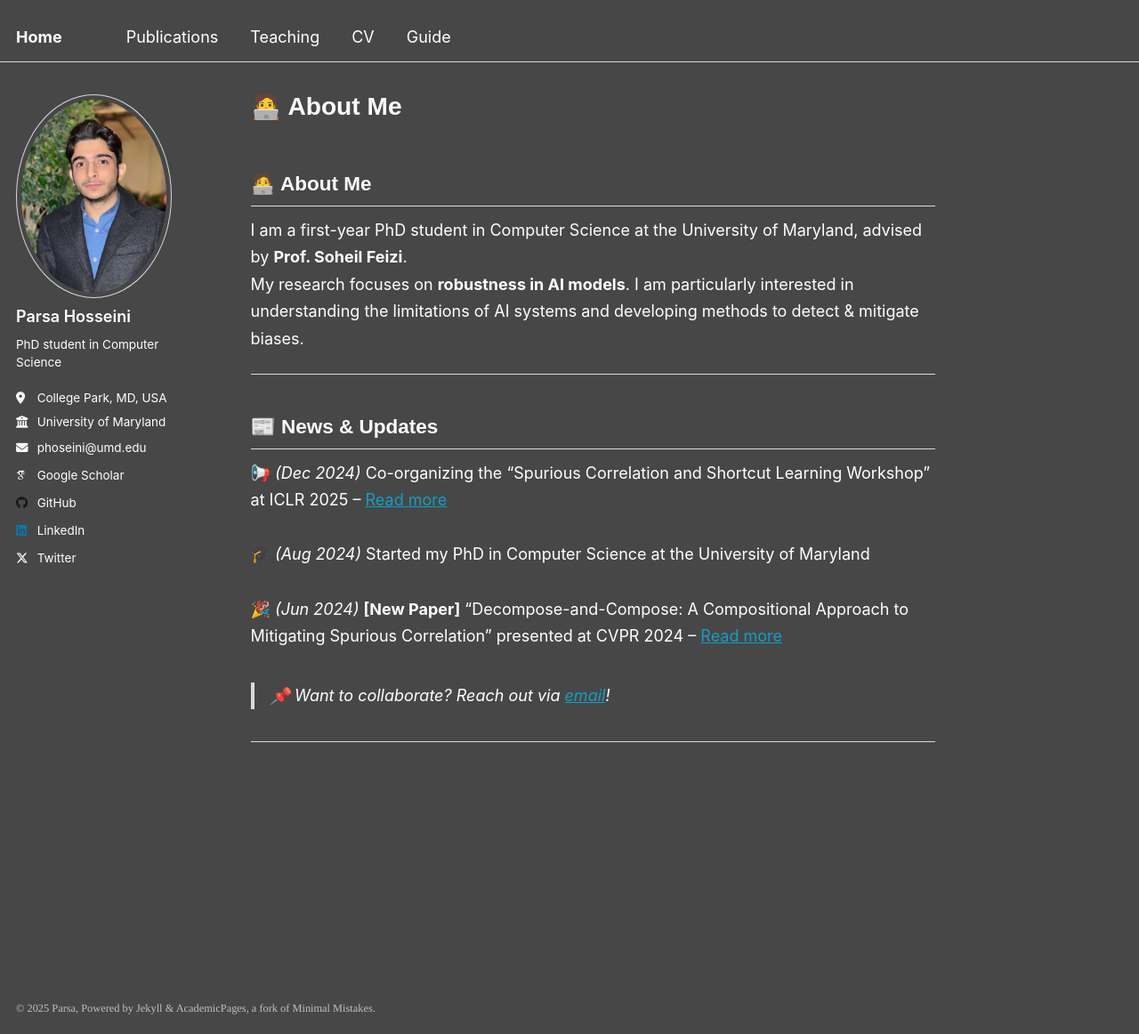
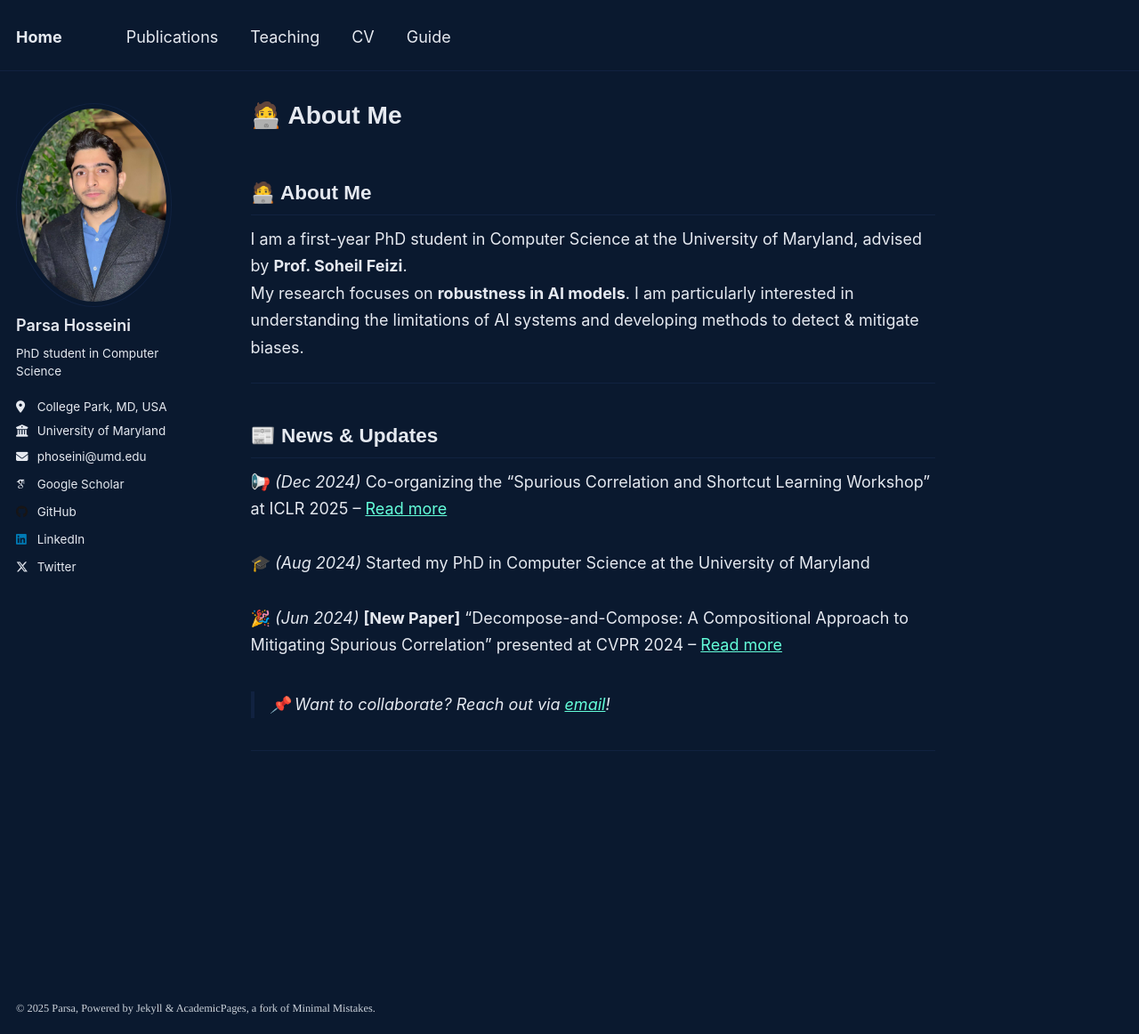
Before and after one commit to sudoparsa/sudoparsa.github.io, a Jekyll site: the page built from _pages/about.md, in a window 1280 px wide and 1162 px high. Shown: the whole window at 89% size. Built offline with Jekyll 4.4.1, drawn with Linux system fonts in a browser that asks for light colours; some web fonts are replaced; our own code applies the rules of GitHub Pages for plain Markdown files.

Commit message:
Update _dark.scss

```diff
--- a/_sass/theme/_dark.scss
+++ b/_sass/theme/_dark.scss
@@ -1,51 +1,52 @@
 /* ==========================================================================
-   DARK THEME
+   MODERN DARK BLUE THEME
    ========================================================================== */
 
-/* Color codes used for the theme */
-$gray                       : #7a8288;
-$dark-gray                  : mix(#000, $gray, 40%);
-$darker-gray                : mix(#000, $gray, 60%);
-$light-gray                 : mix(#fff, $gray, 50%);
+/* Core Colors */
+$gray                       : #8a8f98;
+$dark-gray                  : #38404e;
+$darker-gray                : #252c3a;
+$light-gray                 : #ccd3db;
 
-$background                 : #474747;
-$background-light           : mix(#fff, $background, 80%);
-$background-lighter         : mix(#fff, $background, 90%);
-$text                       : #ffffff;
-$link                       : #0ea1c5;
-$link-dark                  : mix(#000, $link, 25%);
-$link-light                 : mix(#fff, $link, 25%);
+/* Background Colors */
+$background                 : #0a192f; /* Deep navy blue */
+$background-light           : #112240; /* Slightly lighter for contrast */
+$background-lighter         : #1b2b48; /* Used for section highlights */
+$text                       : #e5e9f0; /* Soft white for readability */
+$link                       : #64ffda; /* Neon cyan for high contrast */
+$link-dark                  : #32d4b6; /* Darker cyan for hover effects */
+$link-light                 : #99ffee; /* Softer light cyan for visited links */
 
-/* Color codes used for the site */
-$danger-color               : #ee5f5b;
-$info-color                 : #2f7f93;
-$notice-color               : #7a8288;
-$success-color              : #62c462;
-$warning-color              : #f89406;
+/* Accent Colors */
+$danger-color               : #ff5370; /* Bright red */
+$info-color                 : #0db9d7; /* Vibrant light blue */
+$notice-color               : #546e7a; /* Muted gray-blue */
+$success-color              : #26de81; /* Neon green */
+$warning-color              : #ffb300; /* Bold yellow-orange */
 
-/* Other basic settings for the template */
-$border-radius              : 4px;
-$box-shadow                 : 0 1px 1px rgba(0, 0, 0, 0.125);
-$global-transition          : all 0.2s ease-in-out;
-$masthead-height            : 70px;
-$navicon-width              : 28px;
-$navicon-height             : 4px;
-$sidebar-link-max-width     : 250px;
-$sidebar-screen-min-width   : 1024px;
+/* UI Settings */
+$border-radius              : 8px; /* More rounded corners for modern UI */
+$box-shadow                 : 0 4px 10px rgba(0, 0, 0, 0.2); /* Smooth shadow */
+$global-transition          : all 0.25s ease-in-out; /* Smooth animations */
+$masthead-height            : 80px;
+$navicon-width              : 30px;
+$navicon-height             : 5px;
+$sidebar-link-max-width     : 270px;
+$sidebar-screen-min-width   : 1100px;
 
-/* Dark theme for the site */
+/* Dark Theme for the Site */
 :root {
     --global-base-color                 : #{$background};
     --global-bg-color                   : #{$background};
     --global-border-color               : #{$background-light};
-    --global-code-background-color      : #fafafa;
-    --global-code-text-color            : #{$darker-gray};
+    --global-code-background-color      : #1b2b48; /* Darker navy for code sections */
+    --global-code-text-color            : #f8f8f2; /* Light text for readability */
     --global-fig-caption-color          : #{$dark-gray};
     --global-link-color                 : #{$link};
     --global-link-color-hover           : #{$link-dark};
     --global-link-color-visited         : #{$link-light};
     --global-masthead-link-color        : #{$text};
-    --global-masthead-link-color-hover  : #{$background-light};
+    --global-masthead-link-color-hover  : #{$background-lighter};
     --global-text-color                 : #{$text};
     --global-text-color-light           : #{$light-gray};
     --global-thead-color                : #{$background-lighter};
```
